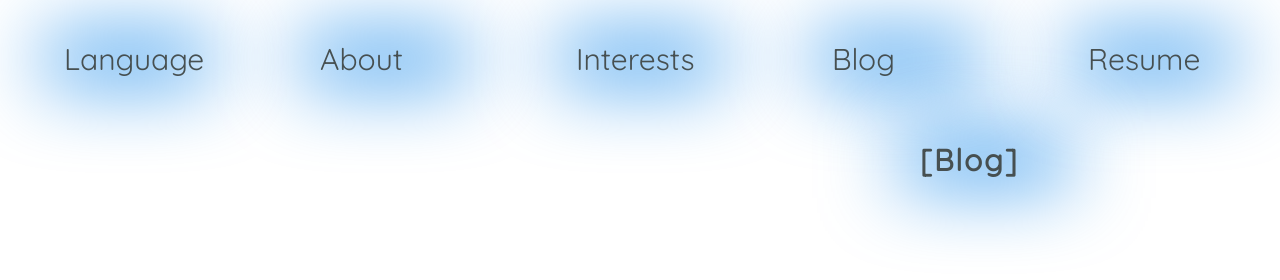
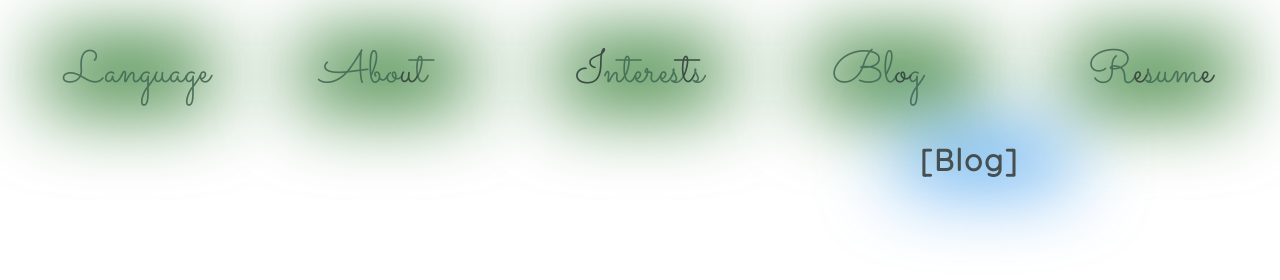
Before and after one commit to chelseal/dev-portfolio, a plain HTML site: page blog.html in a window 1280 px wide. Shown: the top 280 px of the page. Drawn offline with Linux system fonts and the light colour scheme.

Commit message:
Updated navigation bar styling

```diff
--- a/blog.html
+++ b/blog.html
@@ -10,10 +10,10 @@
 <body>
     <section class="nav">
         <a class="active neon-nav" href="index.html">Language</a>
-        <a class ="neon-nav" href="about.html" >About</a>
-        <a class ="neon-nav" href="interests.html">Interests</a>
-        <a class ="neon-nav" href="blog.html">Blog</a>
-        <a class ="neon-nav" href="resume.html" >Resume</a>
+        <a class ="neon-nav" href="about.html" >Abo<span class="neon-nav-span">u</span><span>t</span></a>
+        <a class ="neon-nav" href="interests.html"><span class="neon-nav-span">I</span>nteres<span class="neon-nav-span">t</span><span>s</span></a>
+        <a class ="neon-nav" href="blog.html">Bl<span class="neon-nav-span">o</span>g</a>
+        <a class ="neon-nav" href="resume.html" >R<span class="neon-nav-span">e</span>sum<span class="neon-nav-span">e</span></a>
     </section>
     <section>
         <div>
--- a/styles.css
+++ b/styles.css
@@ -2,6 +2,7 @@
 
 @import url('https://fonts.googleapis.com/css?family=Noto+Sans+HK:300&display=swap&subset=chinese-hongkong');
 @import url('https://fonts.googleapis.com/css?family=Quicksand&display=swap');
+@import url('https://fonts.googleapis.com/css?family=Sacramento&display=swap');
 
 /* ------------------------ Start Navigation Bar ------------------------- */
 
@@ -15,8 +16,8 @@
   }
 
   .nav a {
-    font-size: 30px;
-    font-family: 'Quicksand', 'sans serif;'
+    font-size: 45px;
+    font-family: 'Sacramento', cursive;
   }
 
   a { text-decoration: none; color: white; }
@@ -28,21 +29,21 @@
 @keyframes neon-flicker-nav {
 
     35% { color:#333; }
-    40%{ color: rgba(184, 248, 255, 0.94); }
+    40%{ color: rgba(125, 251, 177, 0.906); }
     45% { color: #333; text-shadow: inherit; }
-    78% { color: rgba(184, 248, 255, 0.94);
+    78% { color: rgba(125, 251, 177, 0.906);
         text-shadow: inherit; }
     79%{ color: #333; }
     80% { text-shadow: none; }
-    81% { color: rgba(184, 248, 255, 0.94);
+    81% { color: rgba(125, 251, 177, 0.906);
         text-shadow: inherit; }
     82% { color: #333;
         text-shadow: none; }
-    83% { color: rgba(184, 248, 255, 0.94);
+    83% { color: rgba(125, 251, 177, 0.906);
         text-shadow: inherit; }
     92% { color: #333;
         text-shadow: none; }
-    92.5% { color: rgba(184, 248, 255, 0.94);
+    92.5% { color: rgba(125, 251, 177, 0.906);
         text-shadow: inherit; }
 }
 
@@ -52,22 +53,22 @@
     width: 10%;
     margin: 0;
     padding: 0 20px;
-    color: rgba(184, 248, 255, 0.94);
-    text-shadow: 0 0 20px #0BDBF1;
-    animation: neon-flicker-nav linear infinite 2s;
+    color: rgba(125, 251, 177, 0.906);
+    text-shadow: 0 0 20px #277526;
+    animation: neon-flicker-nav linear infinite 9s;
 }
 
 @keyframes neon-flicker-nav-span {
 
-    40%{ color: rgba(184, 248, 255, 0.94); }
+    40%{ color: rgba(125, 251, 177, 0.906); }
     45% { color: #333;
         text-shadow: inherit; }
     80% { text-shadow: none; }
-    81% { color: rgba(184, 248, 255, 0.94);
+    81% { color: rgba(125, 251, 177, 0.906);
         text-shadow: inherit; }
     82% { color: #333;
         text-shadow: none; }
-    83% { color: rgba(184, 248, 255, 0.94);
+    83% { color: rgba(125, 251, 177, 0.906);
         text-shadow: inherit; }
     92% { color: #333;
         text-shadow: none; }
@@ -79,9 +80,9 @@
     width: 10%;
     margin: 0;
     /* padding: 0 20px; */
-    color: rgba(184, 248, 255, 0.94);
-    text-shadow: 0 0 20px #0BDBF1;
-    animation: neon-flicker-nav-span linear infinite 2s;
+    color: rgba(125, 251, 177, 0.906);
+    text-shadow: 0 0 20px #277526;
+    animation: neon-flicker-nav-span linear infinite 10s;
 }
 
 .neon-nav:after {
@@ -91,7 +92,7 @@
     left: 0;
     padding: 0 20px;
     z-index: -1;
-    color: #0BDBF1;
+    color: #43D666;
     filter: blue(15px);
 }
 
@@ -102,7 +103,7 @@
     left: 0;
     width: 100%;
     height: 100%;
-    background: #0681E9;
+    background: #277526;
     z-index: -2;
     opacity: 1;
     filter: blur(40px);
```
Also changed, not shown: index.html (+8 -4 lines), interests.html (+5 -5 lines), resume.html (+4 -4 lines).
